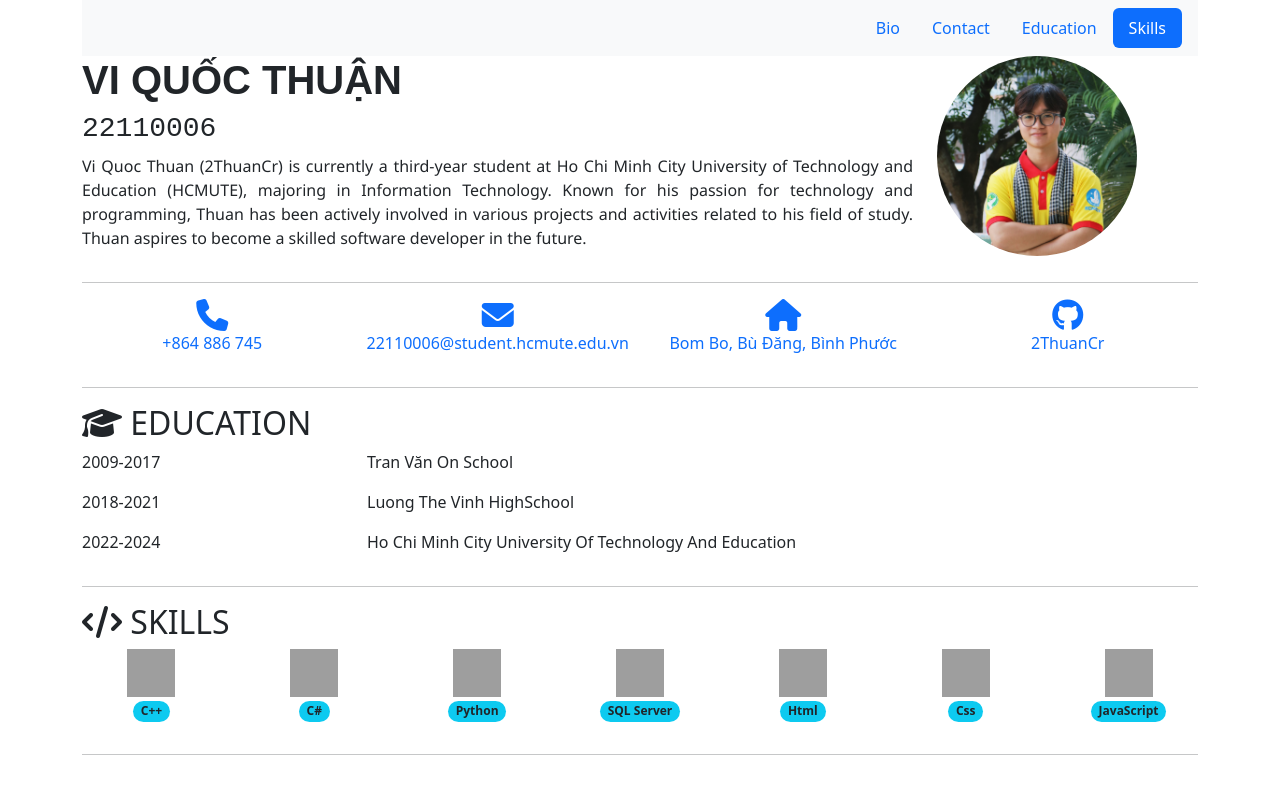
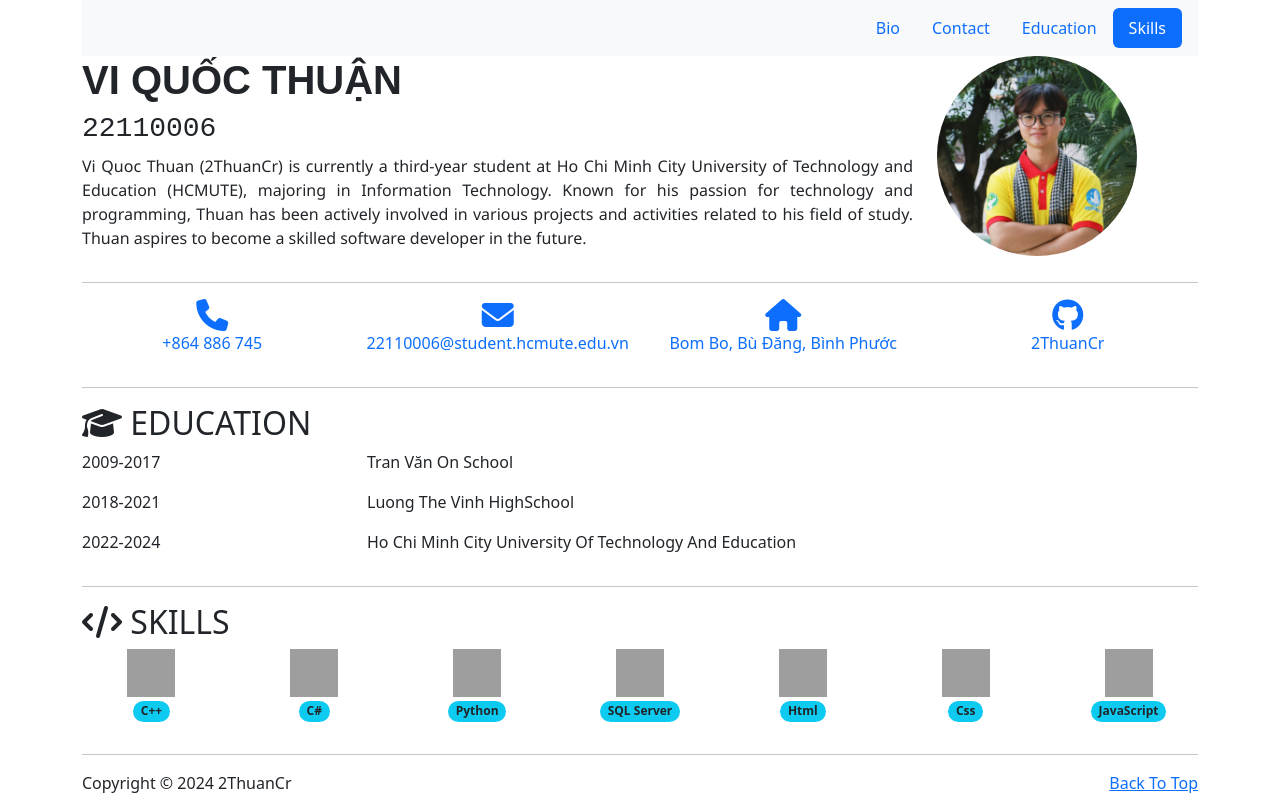
Before and after one commit to 2thuancr/2ThuanCr.github.io, a plain HTML site: page index.html in a window 1280 px wide. Drawn offline with nearby package versions, Linux system fonts and the light colour scheme; grey boxes are pictures that could not be loaded.

Commit message:
update footer

```diff
--- a/index.html
+++ b/index.html
@@ -13,7 +13,7 @@
 
 <body>
     <div class="container">
-        <nav id="navbar-example2" class="navbar navbar-light bg-light px-3">
+        <nav id="top" class="navbar navbar-light bg-light px-3">
             <a class="navbar-brand" href="#"></a>
             <ul class="nav nav-pills">
                 <li class="nav-item">
@@ -177,10 +177,14 @@
                 <hr width="100%" size="3px" color="black" />
             </div>
             <div class="footer">
-
+                    <div class="d-flex justify-content-between">
+                        <p>Copyright © 2024 2ThuanCr</p>
+                        <a href="#top">Back To Top</a>
+                    </div>
             </div>
         </div>
     </div>
+
     <!-- fontawesome -->
     <script src="https://kit.fontawesome.com/28c0af3030.js" crossorigin="anonymous"></script>
     <script src="https://cdn.jsdelivr.net/npm/bootstrap@5.3.3/dist/js/bootstrap.bundle.min.js"
```
